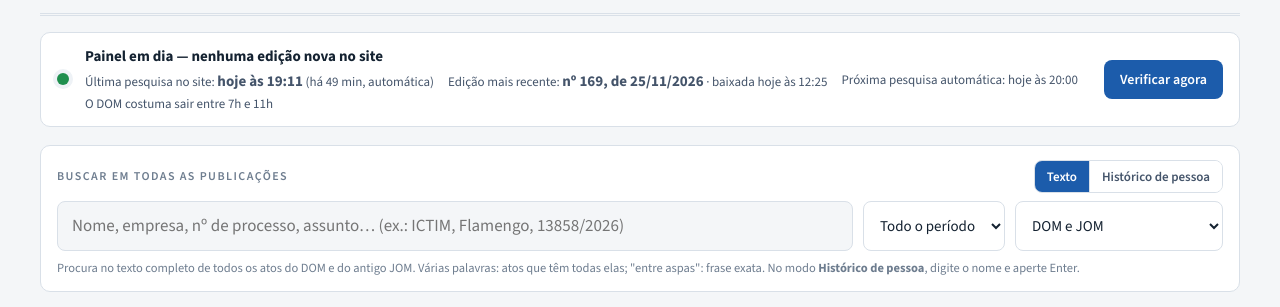
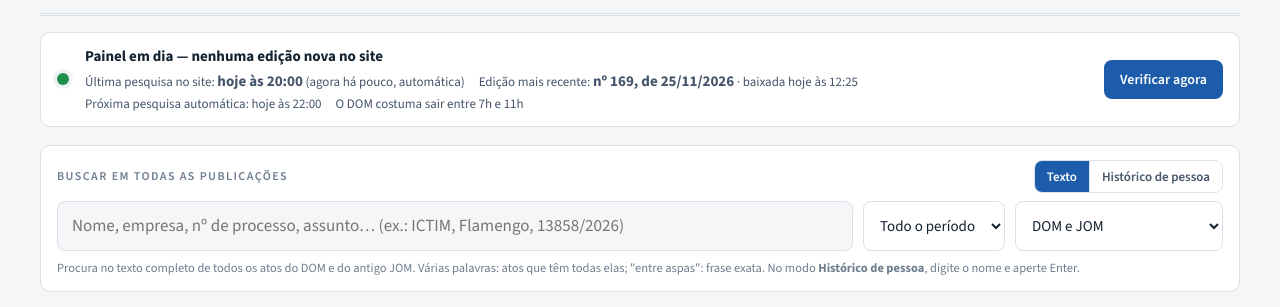
Before and after one commit to danielcamposdasilva-tech/painel-dom, a plain HTML site: page index.html in a window 1280 px wide. Shown: the part 198-505 px from the top of the page. Drawn offline with nearby package versions, Linux system fonts and the light colour scheme; a web font is replaced by a local one.

Commit message:
Painel atualizado em 25/11/2026 17:00

```diff
--- a/index.html
+++ b/index.html
@@ -1593,7 +1593,7 @@ document.getElementById("m-copiar").onclick = async () => {
 renderSalvos();
 
 // ---------- status da atualização e verificação manual ----------
-const STATUS0 = {"em_andamento": false, "inicio": "2026-11-25T16:10:37-03:00", "origem": "ao abrir o painel", "ultima_verificacao": "2026-11-25T16:11:33-03:00", "resultado": "nada_novo", "erro": "", "novas": [], "painel_ok": true, "proxima": "2026-11-25T17:00:00.0000000-03:00", "faltantes": []};
+const STATUS0 = {"em_andamento": false, "inicio": "2026-11-25T17:00:03-03:00", "origem": "agendada", "ultima_verificacao": "2026-11-25T17:00:26-03:00", "resultado": "nada_novo", "erro": "", "novas": [], "painel_ok": true, "proxima": "2026-11-25T19:00:00.0000000-03:00", "faltantes": []};
 const SERVIDOR = false;
 const URL_SERVIDOR = "http://127.0.0.1:8766/";
 let stAtual = STATUS0, verificacaoNaCarga = STATUS0.ultima_verificacao || "", pedidoManual = false;
```
